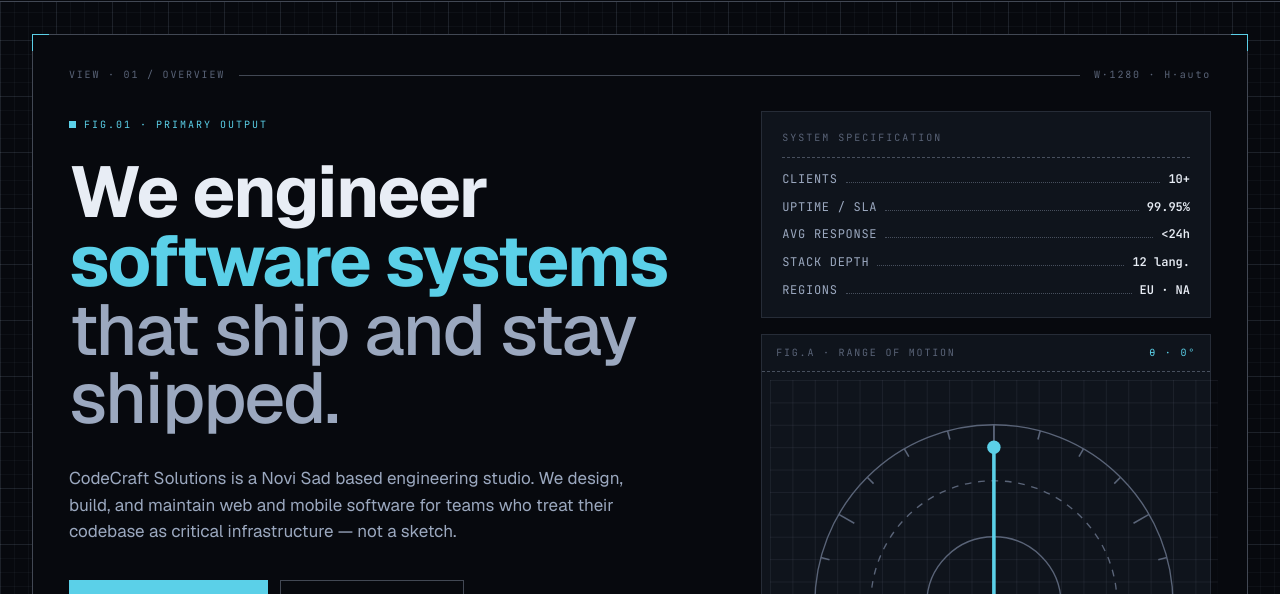
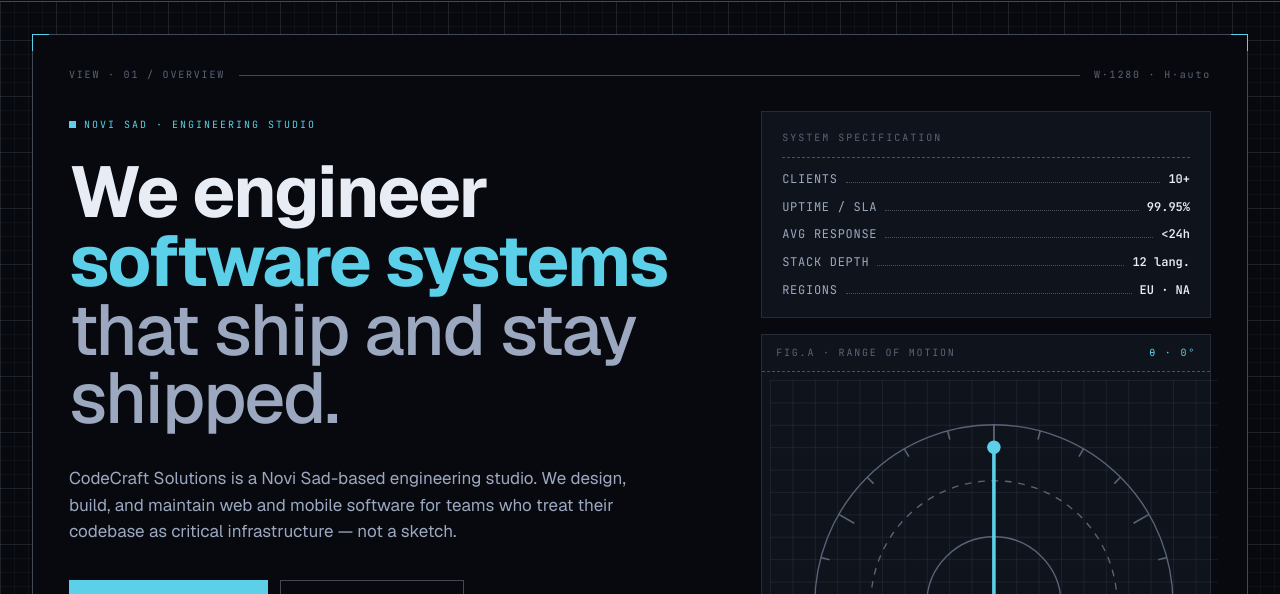
Before and after one commit to codecraftsee/codecraft-web, an Angular app: page / in a window 1280 px wide. Shown: the part 128-722 px from the top of the page. Built offline with nearby package versions, Linux system fonts and the light colour scheme.

Commit message:
sync(home): hero eyebrow NOVI SAD ENGINEERING STUDIO + lede hyphen

```diff
--- a/src/app/features/home/home.component.ts
+++ b/src/app/features/home/home.component.ts
@@ -28,7 +28,7 @@
           <div class="cc-hero__main">
             <div class="cc-callout" aria-hidden="true">
               <span class="cc-callout__dot"></span>
-              <span class="cc-mono">FIG.01 · PRIMARY OUTPUT</span>
+              <span class="cc-mono">NOVI SAD · ENGINEERING STUDIO</span>
             </div>
             <h1 class="cc-h1">
               We engineer<br>
@@ -36,7 +36,7 @@
               <span class="cc-h1__sub">that ship and stay shipped.</span>
             </h1>
             <p class="cc-lede">
-              CodeCraft Solutions is a Novi Sad based engineering studio. We design,
+              CodeCraft Solutions is a Novi Sad-based engineering studio. We design,
               build, and maintain web and mobile software for teams who treat their
               codebase as critical infrastructure — not a sketch.
             </p>
```
